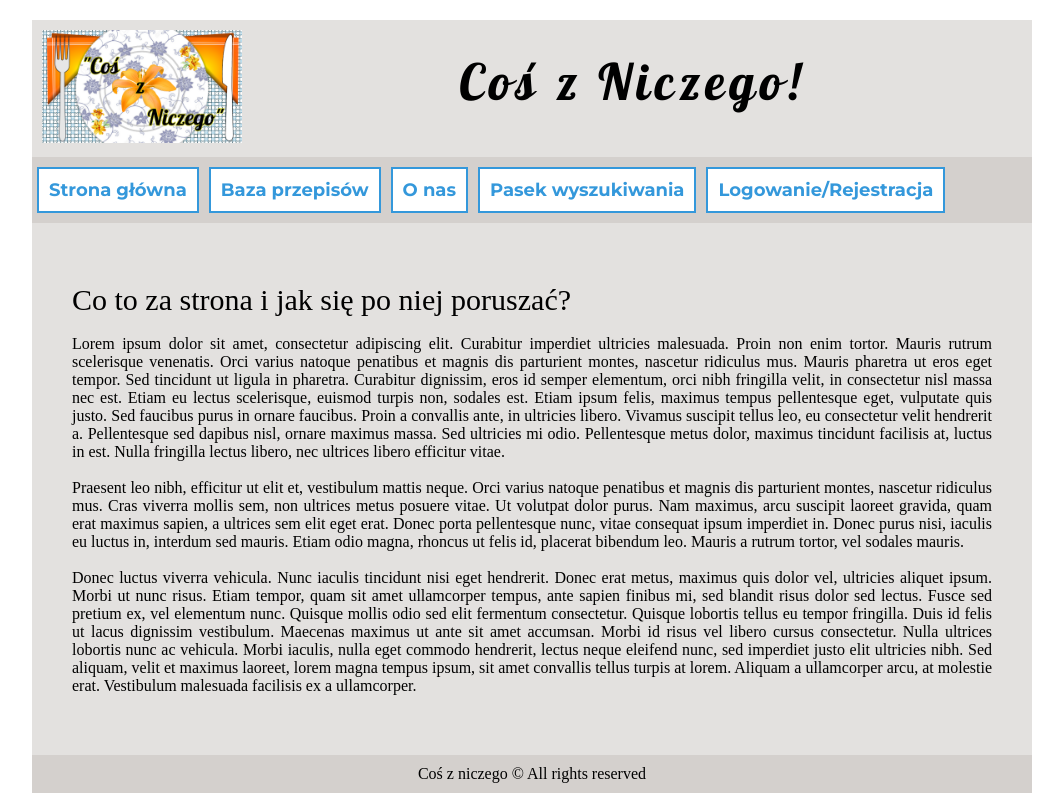
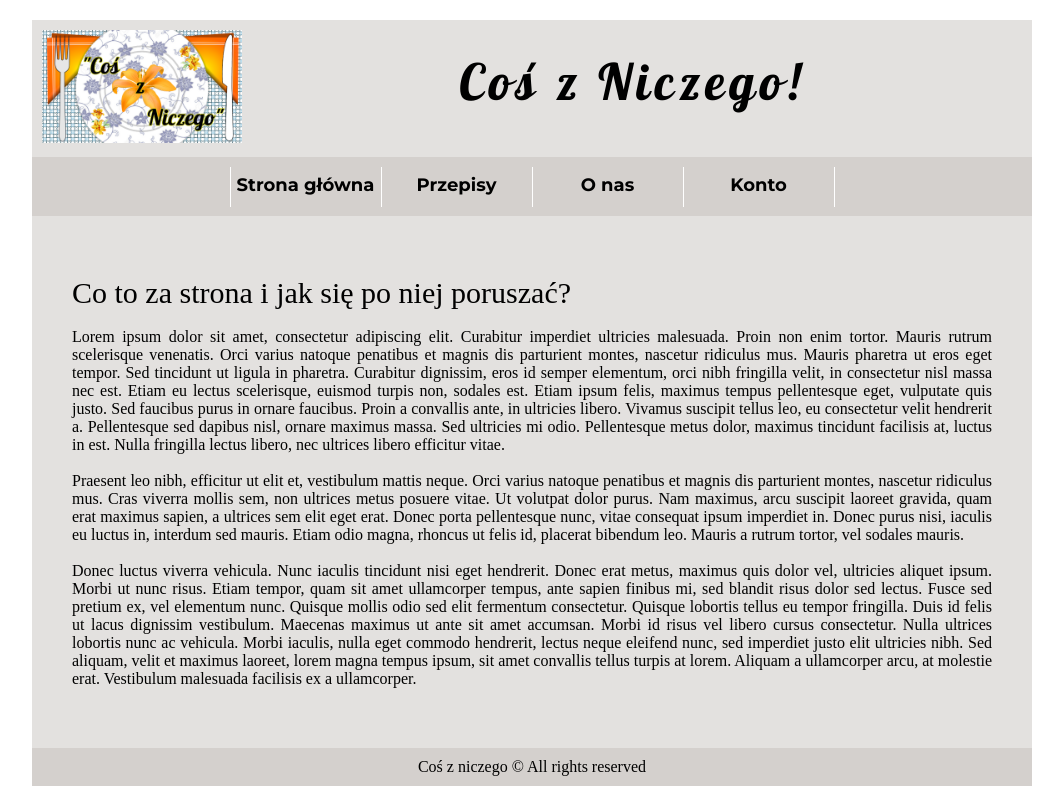
Before and after one commit to Myras13/CZN, a PHP site: page /index.php in a window 1280 px wide. Shown: the whole page, without its empty margins (108-1171 px from the left). Run offline with PHP 8.4, Linux system fonts and the light colour scheme.

Commit message:
rozwijane menu

```diff
--- a/style.css
+++ b/style.css
@@ -39,6 +39,9 @@ body
 #topbar
 {
     background-color: #d4d0cd;
+    padding: 10px 0;
+    text-align: center;
+    font-family: 'Montserrat', sans-serif;
 }
 
 .option
@@ -142,3 +145,76 @@ body
 {
     min-height: 400px;
 }
+
+ol
+{
+    list-style-type: none;
+    margin: 0;
+    padding: 0;
+    font-size: 18px;
+    height: 35px;
+    line-height: 200%;
+    display: inline-block;
+}
+
+ol a
+{
+    color: black;
+    text-decoration: none;
+    display: block;
+}
+
+ol > li
+{
+    float: left;
+    width: 150px;
+    height: 40px;
+    border-right: 1px solid white;
+}
+
+ol > li:first-child
+{
+    border-left: 1px solid white;
+}
+
+ol > li:hover
+{
+    background-color: #a1a09a;
+}
+
+ol > li:hover > a
+{
+    color: white;
+}
+
+ol > li > ul
+{
+    list-style-type: none;
+    padding: 0;
+    margin: 0;
+    height: 40px;
+    display: none;
+}
+
+ol > li:hover > ul
+{
+    display: block;
+}
+
+ol > li > ul > li
+{
+    background-color: #d4d0cd;
+    position: relative;
+    z-index: 100;
+    border-top: 1px solid white;
+}
+
+ol > li > ul > li:hover
+{
+    background-color: #a1a09a;
+}
+
+ol > li > ul > li:hover > a
+{
+    color: white;
+}
--- a/templates/topbar.php
+++ b/templates/topbar.php
@@ -1,9 +1,31 @@
 <div id="topbar">
-    <a href="index.php"><div class="option">Strona główna</div></a>
-    <div class="option">Baza przepisów</div>
-    <div class="option">O nas</div>
-    <div class="option">Pasek wyszukiwania</div>
-    <?php
+    <ol>
+        <li><a href="index.php">Strona główna</a></li>
+        <li><a href="#">Przepisy</a>
+            <ul>
+                <li><a href="#">Dania główne</a></li>
+                <li><a href="#">Zupy</a></li>
+                <li><a href="#">Desery i ciasta</a></li>
+                <li><a href="#">Pieczywa</a></li>
+                <li><a href="#">Lody</a></li>
+                <li><a href="#">Napoje</a></li>
+                <li><a href="#">Wege</a></li>
+            </ul>
+        </li>
+        <li><a href="#">O nas</a></li>
+        <li><a href="#">Konto</a>
+            <ul>
+                <li><a href="logowanie_rejestracja.php">Zaloguj się / Zarejestruj</a></li>
+                <li><a href="#">Wyloguj</a></li>
+                <li><a href="account.php">Zmień dane</a></li>
+            </ul>
+        </li>
+    </ol>
+
+
+<!--fajnie by było jakby opcja 'wyloguj' była dostępna tylko w momencie jak jesteś zalogowany-->
+
+    <!--    <?php
 
         if (session_status() == PHP_SESSION_ACTIVE && isset($_SESSION["LogInActive"])){
             echo "<a href='account.php'><div class='option'>Moje Konto</div></a>";
@@ -17,7 +39,5 @@
         }
 
 
-    ?>
-
-    <div style="clear: both;"></div>
+    ?>-->
 </div>
```
